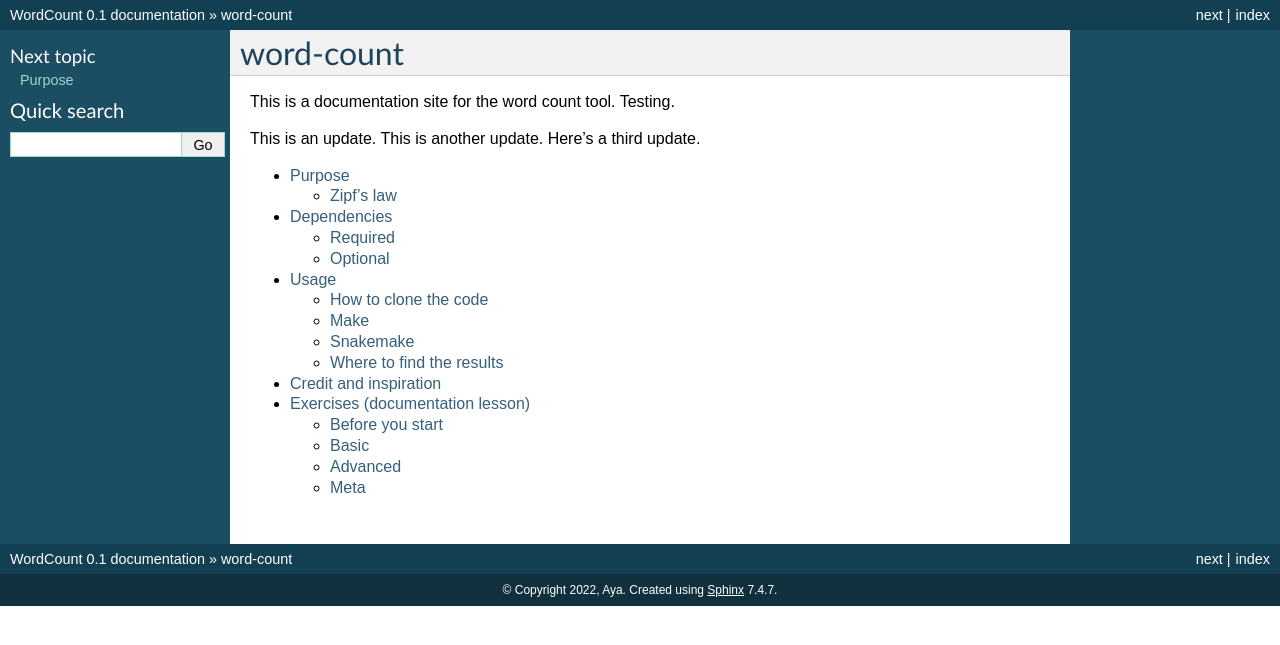
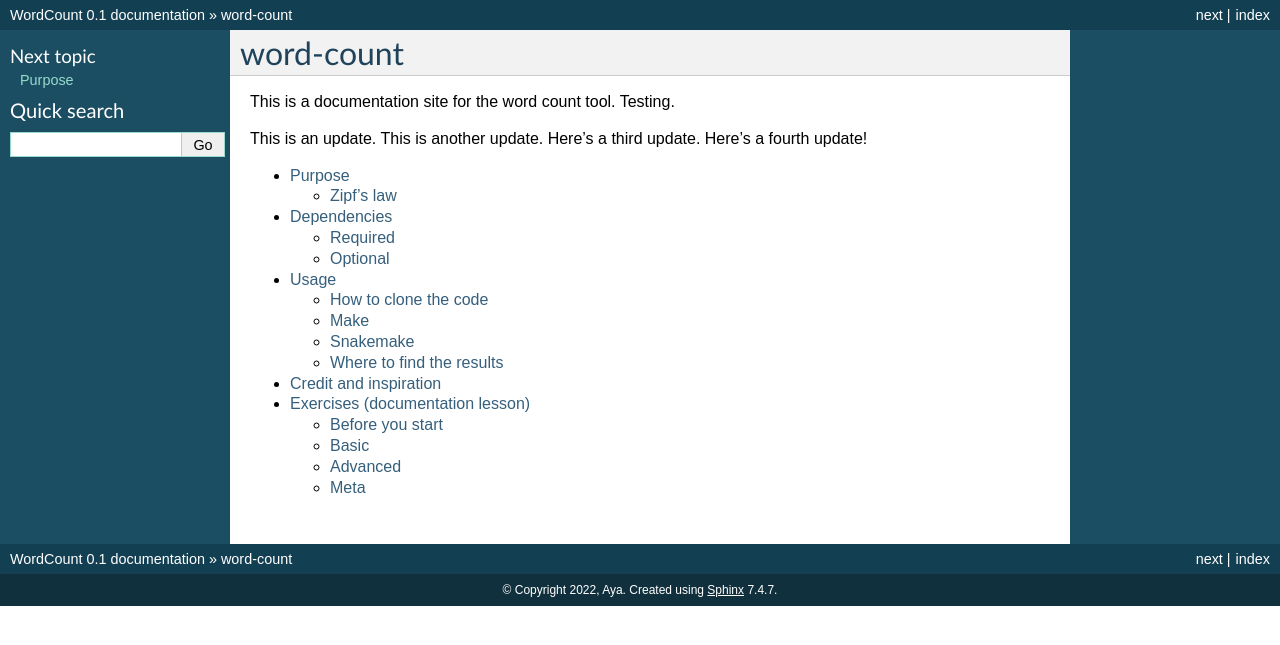
Before and after one commit to aelsayed95/word-count-sphinx, a Sphinx documentation site: the page built from doc/index.rst, in a window 1280 px wide. Shown: the top 645 px of the page. Built offline with Sphinx 7.4.7, drawn with Linux system fonts in a browser that asks for light colours.

Commit message:
updated docs

```diff
--- a/doc/index.rst
+++ b/doc/index.rst
@@ -10,7 +10,7 @@
 This is a documentation site for the word count tool.
 Testing.
 
-This is an update. This is another update. Here's a third update.
+This is an update. This is another update. Here's a third update. Here's a fourth update!
 
 .. toctree::
    :maxdepth: 2
```
